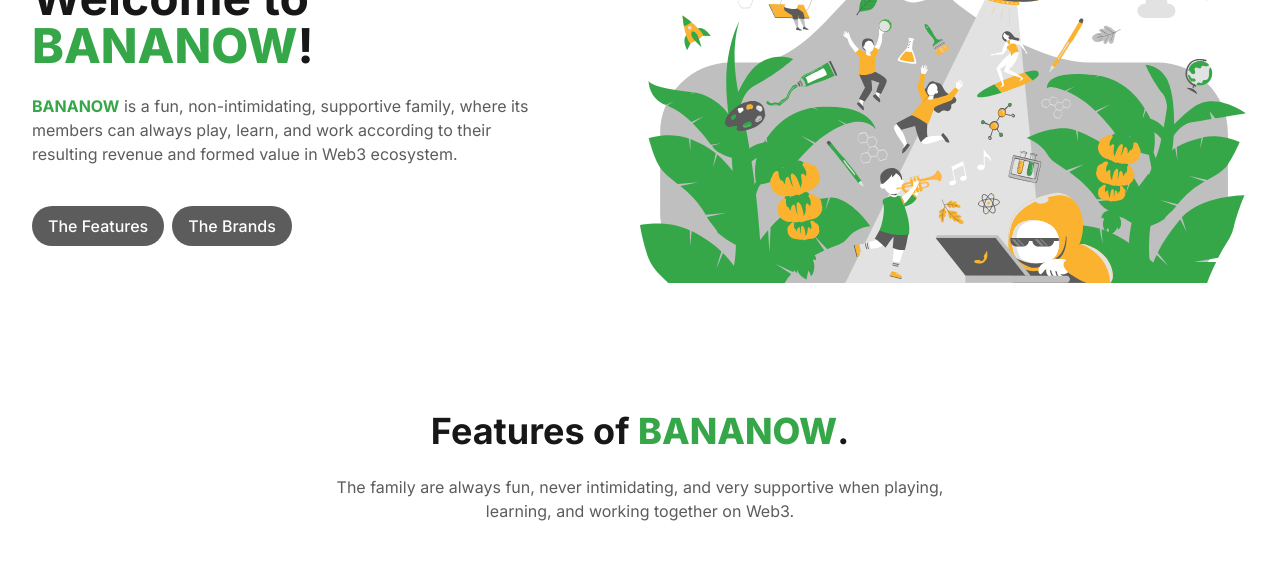
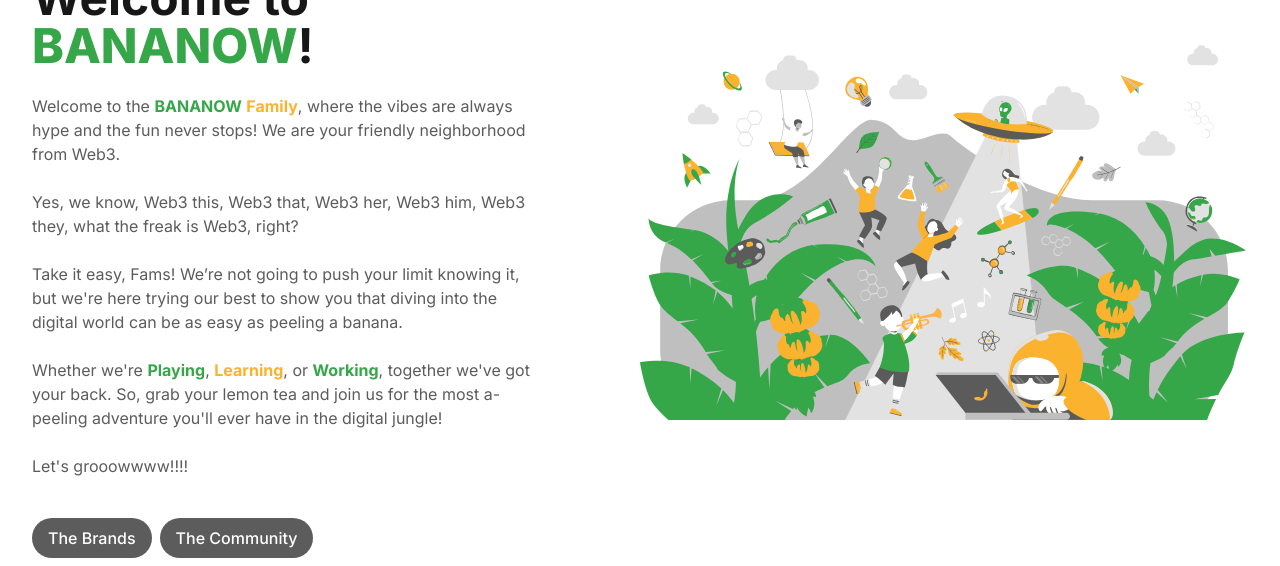
Before and after one commit to myreceiptt/bananow.land, a Next.js app: page / in a window 1280 px wide. Shown: the part 234-800 px from the top of the page. Built offline with nearby package versions, Linux system fonts and the light colour scheme; no server answers.

Commit message:
wording welcome section

```diff
--- a/src/components/Hero.tsx
+++ b/src/components/Hero.tsx
@@ -21,21 +21,29 @@
             <span className="text-green-now dark:text-yellow-now font-extrabold">BANANOW</span>!
           </h1>
           <p className="pt-6 text-base w-auto sm:w-10/12 md:w-10/12 text-dark-now dark:text-white-now">
-            <span className="text-green-now dark:text-yellow-now font-bold">BANANOW</span> is a fun, non-intimidating, supportive family, where its members can always play, learn, and work according to their resulting revenue and formed value in Web3 ecosystem.
+             Welcome to the <span className="text-green-now dark:text-yellow-now font-bold">BANANOW</span> <span className="text-yellow-now dark:text-green-now font-bold">Family</span>, where the vibes are always hype and the fun never stops! We are your friendly neighborhood from Web3.<br />
+            <br />
+            Yes, we know, Web3 this, Web3 that, Web3 her, Web3 him, Web3 they, what the freak is Web3, right?<br />
+            <br />
+            Take it easy, Fams! We’re not going to push your limit knowing it, but we're here trying our best to show you that diving into the digital world can be as easy as peeling a banana.<br />
+            <br />
+            Whether we're <span className="text-green-now dark:text-yellow-now font-bold">Playing</span>, <span className="text-yellow-now dark:text-green-now font-bold">Learning</span>, or <span className="text-green-now dark:text-yellow-now font-bold">Working</span>, together we've got your back. So, grab your lemon tea and join us for the most a-peeling adventure you'll ever have in the digital jungle!<br />
+            <br />
+            Let's grooowwww!!!!
           </p>
           <div className="flex flex-auto pt-10 gap-2 min-w-[350px] justify-center sm:justify-start">
             <div>
-              <Link onClick={sound2Click} href="#features">
+              <Link onClick={sound2Click} href="#brandproducts">
                 <button className="bg-dark-now dark:bg-white-now text-white dark:text-neutral-900 text-base rounded-full px-4 p-2 font-medium dark:hover:bg-yellow-now hover:bg-green-now hover:text-neutral-900 dark:hover:text-white">
-                  The Features
+                  The Brands
                 </button>
               </Link>
             </div>
 
             <div>
-              <Link onClick={sound2Click} href="#brandproducts">
+              <Link onClick={sound2Click} href="#theheads">
                 <button className="bg-dark-now dark:bg-white-now text-white dark:text-neutral-900 text-base rounded-full px-4 p-2 font-medium dark:hover:bg-yellow-now hover:bg-green-now hover:text-neutral-900 dark:hover:text-white">
-                  The Brands
+                  The Community
                 </button>
               </Link>
             </div>
```
